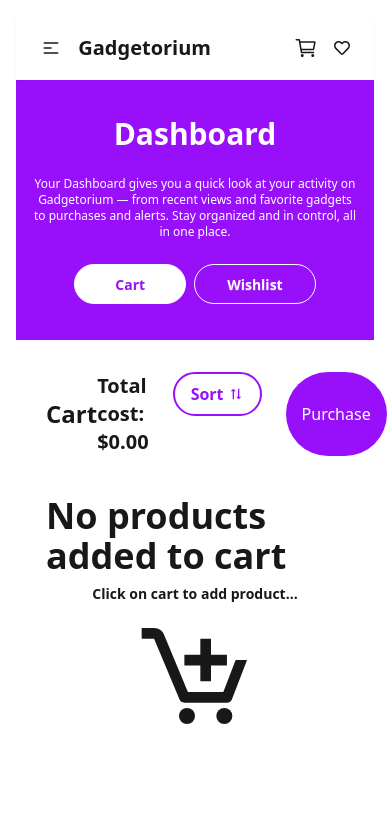
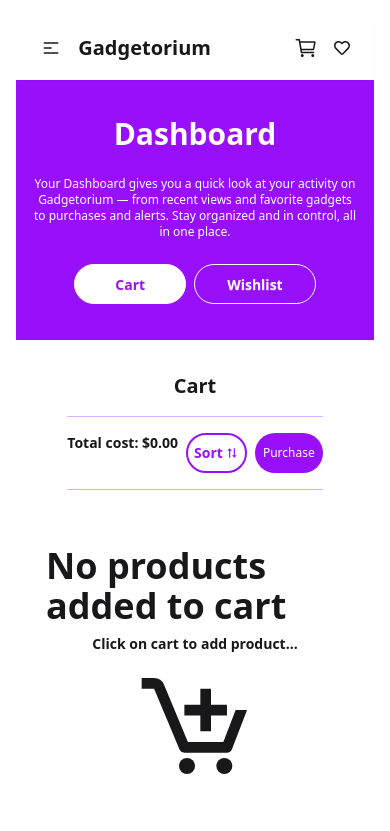
Before and after one commit to hsrokon/gadgetorium, a React (Vite) app: page /dashboard in a window 390 px wide. Shown: the top 831 px of the page. Built offline with nearby package versions, Linux system fonts and the light colour scheme.

Commit message:
cart section made responsive

```diff
--- a/src/components/cart/Cart.jsx
+++ b/src/components/cart/Cart.jsx
@@ -55,11 +55,11 @@
 
     return (
         <div className="w-10/12 mx-auto mt-8">
-            <div className="flex justify-between items-center my-4">
-                <h2 className="font-bold text-2xl">Cart</h2>
-                <div className="flex gap-6 ">
+            <div className="flex flex-col md:flex-row gap-4 md:gap-0 justify-between items-center my-8 md:my-4">
+                <h2 className="font-bold text-xl md:text-2xl">Cart</h2>
+                <div className="flex border-y md:border-0 border-purple-300 py-4 md:py-0 gap-2 md:gap-4 lg:gap-6 ">
                     {/* formatting */}
-                <h2 className="text-xl font-bold">
+                <h2 className="text-sm md:text-lg lg:text-xl font-bold">
                 Total cost: {new Intl.NumberFormat('en-US', {
                     style: 'currency',
                     currency: 'USD'
@@ -67,8 +67,8 @@
                 </h2>
                     <div className="dropdown dropdown-center">
                         <div tabIndex={0} role="button" className=" font-semibold border-2 border-purple-600 text-purple-600
-                        flex items-center gap-1
-                    px-4 py-2 rounded-full cursor-pointer">Sort <BiSortAlt2 /></div>
+                        flex items-center gap-0.5 md:gap-1
+                    px-1.5 py-2 text-sm md:text-base md:px-3 md:py-1 lg:px-4 lg:py-2 rounded-full cursor-pointer">Sort <BiSortAlt2 /></div>
                         <ul tabIndex={0} className="dropdown-content menu bg-base-100 rounded-box z-1 w-52 p-2 shadow-sm">
                             <button
                             onClick={()=> handleSort('price')}
@@ -82,7 +82,7 @@
                         </ul>
                     </div>
 
-                    <button className=" bg-purple-600 text-white px-4 py-2 cursor-pointer rounded-full">Purchase</button>
+                    <button className=" bg-purple-600 text-white px-2 md:px-3 md:py-1 lg:px-4 lg:py-2 text-xs md:text-base cursor-pointer rounded-full">Purchase</button>
                 </div>
             </div>
             <div className="flex flex-col items-start gap-2">
--- a/src/components/cart/CartProduct.jsx
+++ b/src/components/cart/CartProduct.jsx
@@ -6,17 +6,17 @@
 
     return (
         <div className="bg-base-300 w-full px-6 py-4 rounded-2xl">
-            <div className="flex justify-between">
-                <div className="flex gap-6">
-                    <div className="h-24">
+            <div className="flex flex-col md:flex-row items-center gap-2 md:gap-0 justify-between">
+                <div className="flex flex-col md:flex-row items-center gap-6">
+                    <div className="h-36 md:h-24">
                         <img
-                        className="h-full rounded-xl"
+                        className="h-full object-cover md:object-contain rounded-xl"
                         src={product_image} alt="" />
                     </div>
                     <div className="flex flex-col gap-2">
-                        <h2 className="text-2xl font-semibold">{product_title}</h2>
+                        <h2 className="text-lg lg:text-2xl font-semibold">{product_title}</h2>
                         <p className="text-gray-500">{description}</p>
-                        <div className="flex items-center gap-2">
+                        <div className="flex items-center gap-2 text-sm md:text-base">
                             <p className="font-semibold">Price: {price}</p>
                             <p className="font-semibold">Rating: {rating}</p>
                         </div>
```
